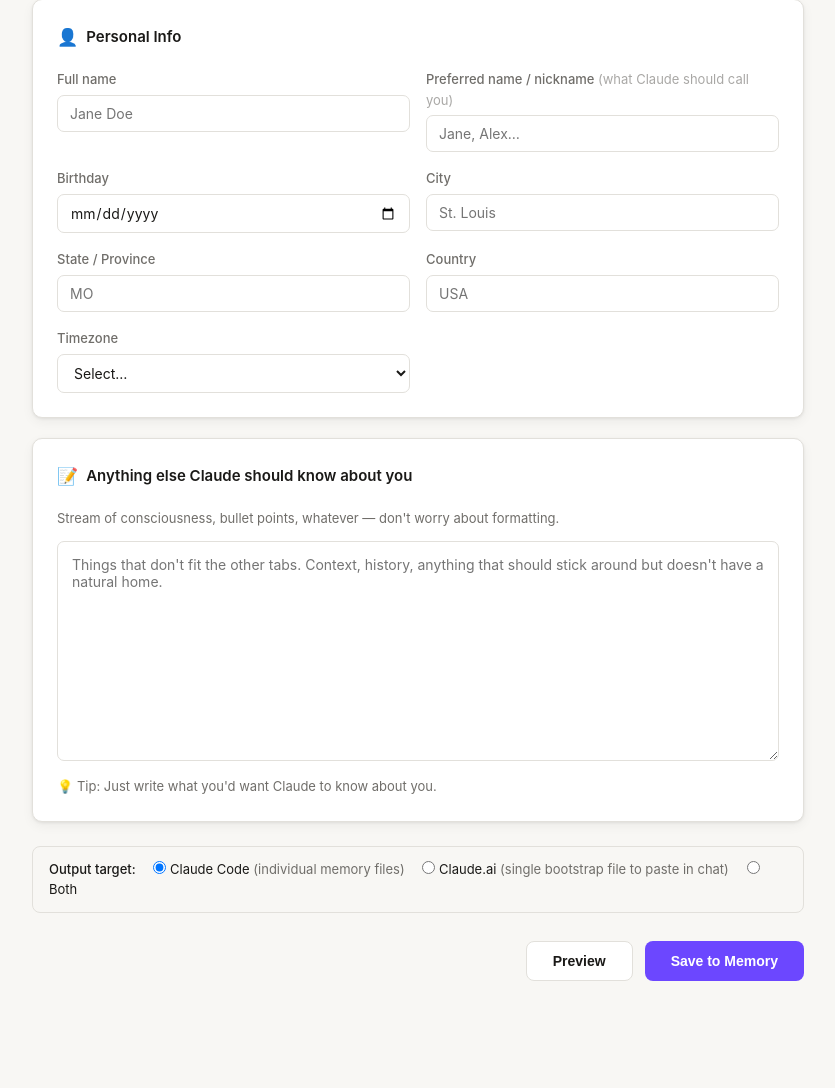
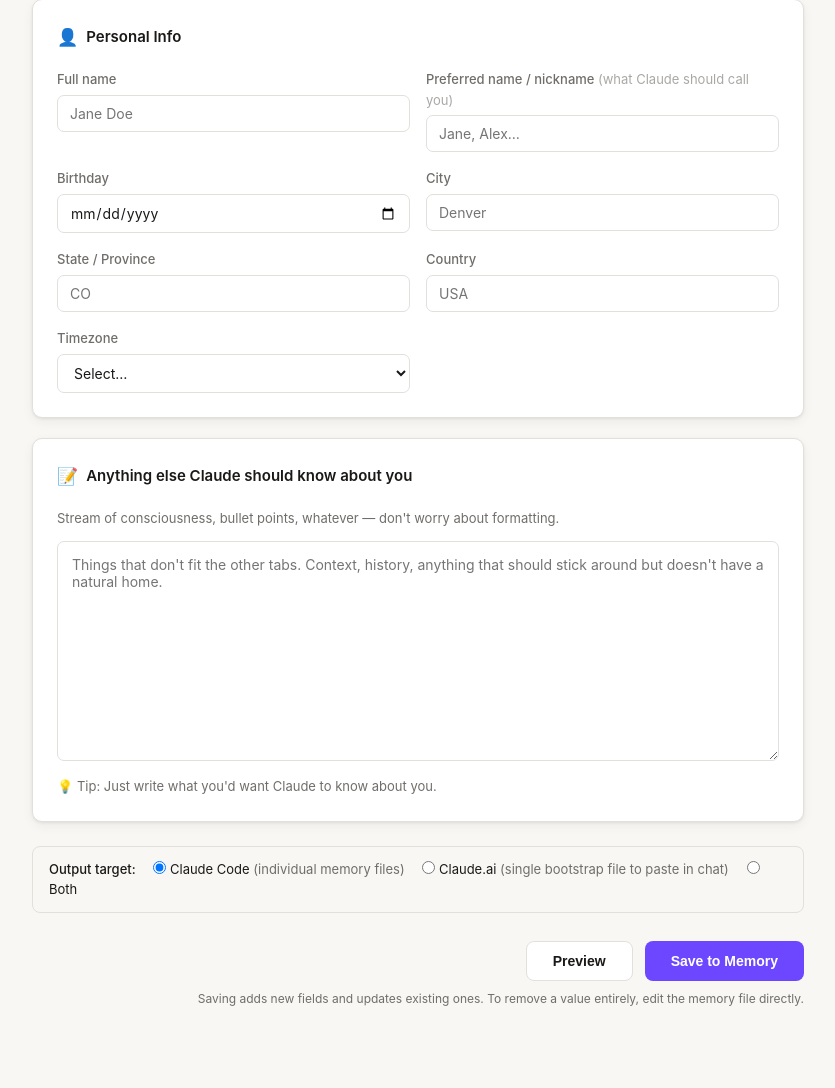
Before and after one commit to 6a6f686e6e79/claude-intake, a Flask app: page / in a window 1280 px wide. Shown: the part 270-1358 px from the top of the page, without its empty margins (222-1057 px from the left). Before the commit the page ends 1251 px from the top, so only its background shows below. Run offline with Flask 3, Linux system fonts and the light colour scheme.

Commit message:
Rewrite README; fix bootstrap header; clean up PII placeholders and constants
- README fully rewritten: documents both output targets (Claude Code + Claude.ai),
  round-trip loading, merge behavior, Identity tab, and all 9 tabs accurately
- Bootstrap Step 1 now conditional on memory_user_edits tool availability so it
  doesn't break in Claude Code, API console, or memory-disabled sessions
- "30-entry limit" → "memory limit" (surface-agnostic language)
- BOOTSTRAP_MAX constants now carry explanatory comments
- Placeholder city/state changed from St. Louis/MO to Denver/CO
- Placeholder preferred name changed from Johnny to Alex
- Merge behavior note added below Save button

Co-Authored-By: Claude Sonnet 4.6 <noreply@anthropic.com>

```diff
--- a/app.py
+++ b/app.py
@@ -144,8 +144,8 @@ def write_memory_file(memory_path, slug, description, mem_type, content):
 
 
 BOOTSTRAP_FILENAME = "claude-ai-bootstrap.md"
-BOOTSTRAP_MAX_ENTRY_LEN = 500
-BOOTSTRAP_MAX_ENTRIES = 25
+BOOTSTRAP_MAX_ENTRY_LEN = 500   # well under per-entry char caps on all known surfaces
+BOOTSTRAP_MAX_ENTRIES = 25      # leaves headroom under claude.ai's ~30-entry userMemories cap
 BOOTSTRAP_TOPIC_TAGS = {
     "user-personal": "Personal",
     "user-family": "Family",
@@ -163,15 +163,15 @@ Generated: {timestamp}
 
 ## Instructions — follow in order
 
-**Step 1 — REQUIRED before touching anything else:**
-Run `memory_user_edits view` to see all existing memories. You MUST do this first to avoid creating duplicates. Do not add or replace any entry until you have seen the current memory state.
+**Step 1 — Check for existing memories first:**
+If you have a `memory_user_edits` tool, run `memory_user_edits view` before touching anything else — you MUST see the current memory state to avoid duplicates. If you don't have that tool (e.g. you're in Claude Code, the API console, or a session with memory disabled), acknowledge that and proceed directly to Step 2.
 
 **Step 2 — Process each numbered entry below:**
 - If no existing memory covers the same topic → `add`
 - If an existing memory covers the same ground → `replace` with the matching line number
 - If an existing memory partially overlaps → merge the content and `replace`
 
-**Priority note:** Entries are ordered by importance — personal identity and communication preferences first, details last. If you are approaching the 30-entry limit, skip from the bottom of the list, not the top.
+**Priority note:** Entries are ordered by importance — communication preferences and core identity first, details last. If you are approaching the memory limit, skip from the bottom of the list, not the top.
 
 **Step 3 — When all entries are processed:**
 Summarize for the user: how many entries were added, how many replaced, how many skipped, and flag anything that was dropped or merged so they know what changed.
--- a/templates/index.html
+++ b/templates/index.html
@@ -52,8 +52,8 @@
           <div class="field"><label>Full name</label><input type="text" name="personal.name" placeholder="Jane Doe" /></div>
           <div class="field"><label>Preferred name / nickname <span style="font-weight:400;opacity:0.6">(what Claude should call you)</span></label><input type="text" name="personal.preferred_name" placeholder="Jane, Alex…" /></div>
           <div class="field"><label>Birthday</label><input type="date" name="personal.birthday" /></div>
-          <div class="field"><label>City</label><input type="text" name="personal.city" placeholder="St. Louis" /></div>
-          <div class="field"><label>State / Province</label><input type="text" name="personal.state" placeholder="MO" /></div>
+          <div class="field"><label>City</label><input type="text" name="personal.city" placeholder="Denver" /></div>
+          <div class="field"><label>State / Province</label><input type="text" name="personal.state" placeholder="CO" /></div>
           <div class="field"><label>Country</label><input type="text" name="personal.country" placeholder="USA" /></div>
           <div class="field"><label>Timezone</label>
             <select name="personal.timezone">
@@ -1116,6 +1116,9 @@
     <button class="btn btn-outline" onclick="previewMemories()">Preview</button>
     <button class="btn btn-primary" onclick="submitForm()">Save to Memory</button>
   </div>
+  <p style="text-align:right;font-size:12px;color:var(--muted);margin-top:8px">
+    Saving adds new fields and updates existing ones. To remove a value entirely, edit the memory file directly.
+  </p>
 
   <!-- Preview section -->
   <div id="preview-section">
```
Also changed, not shown: README.md.
